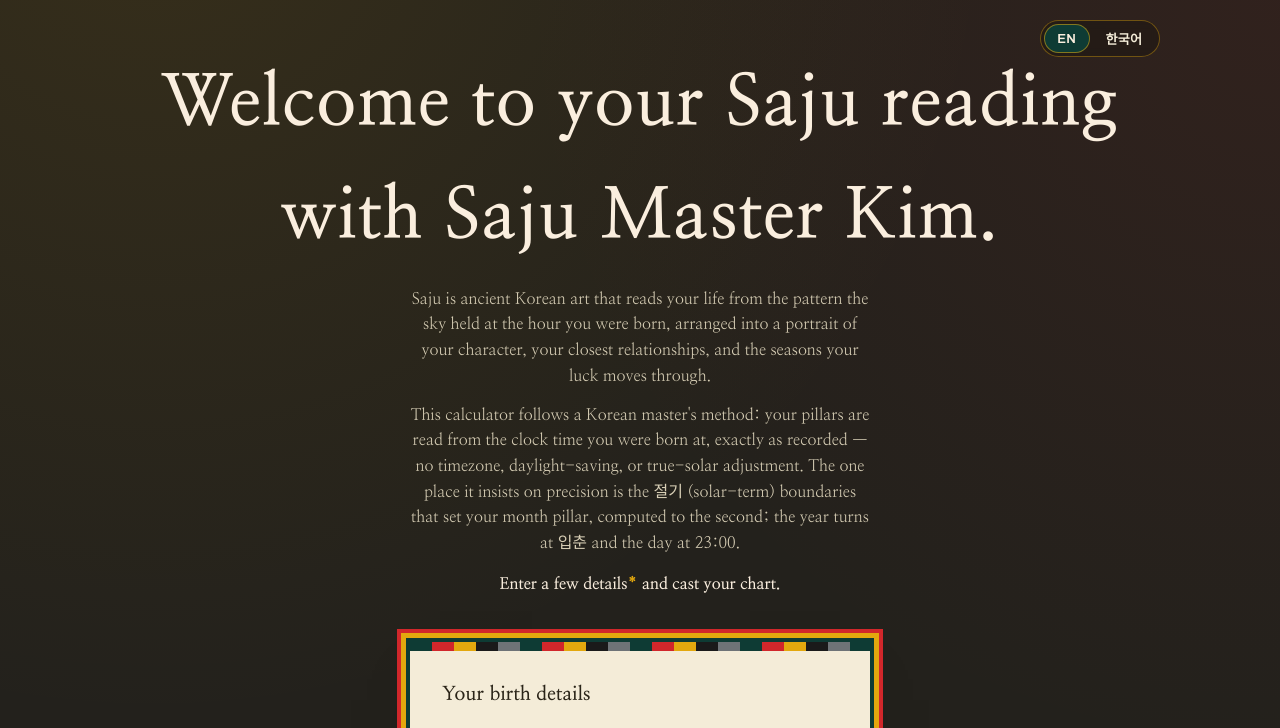
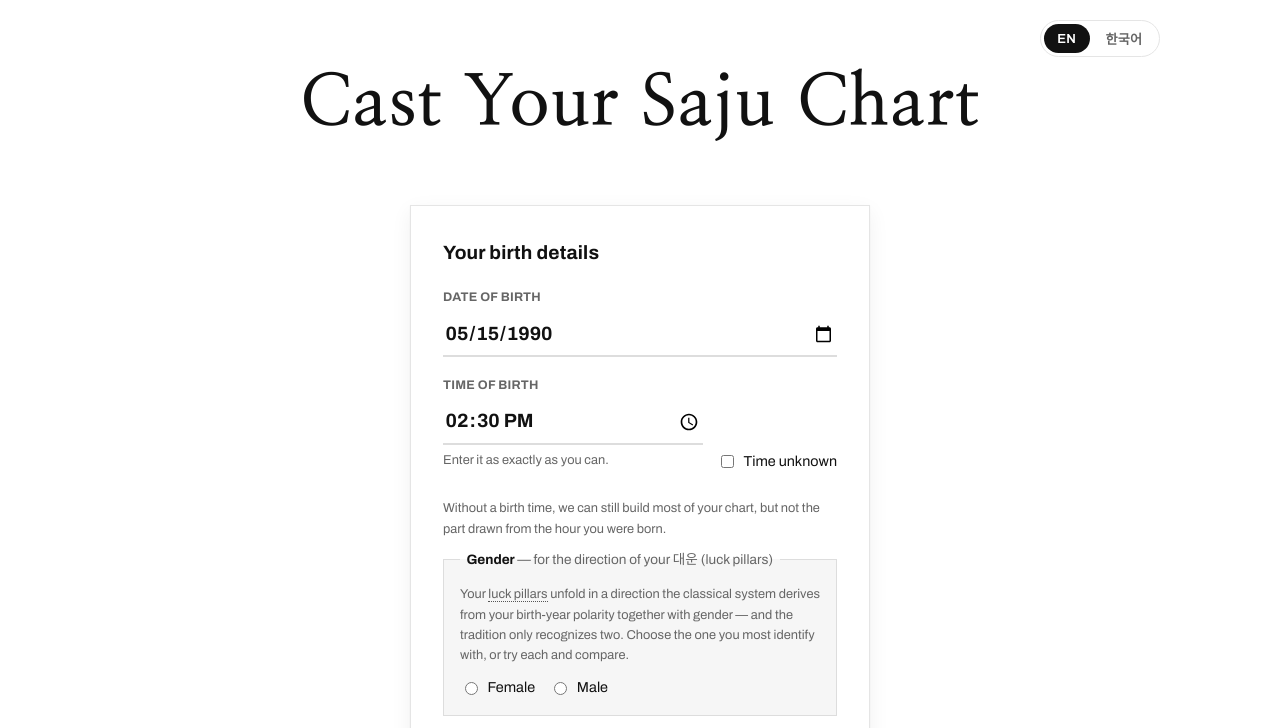
Before and after one commit to World-of-Simone/saju, a website built with Vite: page web/index.html in a window 1280 px wide. Shown: the top 728 px of the page. Built offline with nearby package versions, Linux system fonts and the light colour scheme; a web font is replaced by a local one.

Commit message:
Redesign web UI: clean black-on-white, minimal hero, serif/sans pairing
- Repoint theme to a monochrome white background with black text
- Strip the hero to a single "Cast Your Saju Chart" title (drop taglines,
  precision note, and CTA copy plus their i18n keys)
- Set the title and the Chinese characters in Nanum Myeongjo serif; move
  every other level (headings, body, labels) to the Archivo sans
- Fix the Five Elements bars: the fill span was display:inline so its
  width/height collapsed to 0; make it a block so the colors show

Co-Authored-By: Claude Opus 4 <noreply@anthropic.com>

```diff
--- a/web/index.html
+++ b/web/index.html
@@ -19,20 +19,7 @@
         <button type="button" class="lang-btn" data-lang="ko">한국어</button>
       </div>
       <header class="hero">
-        <h1 data-i18n="hero_title">Welcome to your Saju reading with Saju Master Kim.</h1>
-        <p class="tagline" data-i18n="hero_tagline">
-          Saju is ancient Korean art that reads your life from the pattern the sky held at
-          the hour you were born, arranged into a portrait of your character, your closest
-          relationships, and the seasons your luck moves through.
-        </p>
-        <p id="accuracy-note" class="tagline" data-i18n="hero_precision">
-          This calculator follows a Korean master's method: your pillars are read from the
-          clock time you were born at, exactly as recorded — no timezone, daylight-saving, or
-          true-solar adjustment. The one place it insists on precision is the 절기 (solar-term)
-          boundaries that set your month pillar, computed to the second; the year turns at 입춘
-          and the day at 23:00.
-        </p>
-        <p class="lead-cta" data-i18n-html="hero_cta">Enter a few details<a href="#accuracy-note" class="asterisk">*</a> and cast your chart.</p>
+        <h1 data-i18n="hero_title">Cast Your Saju Chart</h1>
       </header>
 
       <main class="layout">
--- a/web/main.ts
+++ b/web/main.ts
@@ -46,13 +46,7 @@ const polName = (p: "yang" | "yin") => POLARITY_LABEL[lang][p];
 /** Static page copy (index.html), filled in by data-i18n attributes. */
 const STATIC: Record<Lang, Record<string, string>> = {
   en: {
-    hero_title: "Welcome to your Saju reading with Saju Master Kim.",
-    hero_tagline:
-      "Saju is ancient Korean art that reads your life from the pattern the sky held at the hour you were born, arranged into a portrait of your character, your closest relationships, and the seasons your luck moves through.",
-    hero_precision:
-      "This calculator follows a Korean master's method: your pillars are read from the clock time you were born at, exactly as recorded — no timezone, daylight-saving, or true-solar adjustment. The one place it insists on precision is the 절기 (solar-term) boundaries that set your month pillar, computed to the second; the year turns at 입춘 and the day at 23:00.",
-    hero_cta:
-      'Enter a few details<a href="#accuracy-note" class="asterisk">*</a> and cast your chart.',
+    hero_title: "Cast Your Saju Chart",
     form_title: "Your birth details",
     f_date: "Date of birth",
     f_time: "Time of birth",
@@ -75,13 +69,7 @@ const STATIC: Record<Lang, Record<string, string>> = {
       'City data © <a href="https://www.geonames.org/" target="_blank" rel="noopener noreferrer">GeoNames</a>, licensed under CC BY 4.0.',
   },
   ko: {
-    hero_title: "김선생님과 함께하는 사주 풀이에 오신 것을 환영합니다.",
-    hero_tagline:
-      "사주는 당신이 태어난 시각에 하늘이 품고 있던 무늬로부터 삶을 읽어내는 한국의 오래된 예술로, 당신의 성품과 가장 가까운 관계들, 그리고 운이 흐르는 계절들을 하나의 초상으로 그려냅니다.",
-    hero_precision:
-      "이 계산기는 한국 선생님의 방식을 따릅니다: 기둥은 기록된 출생 시각을 있는 그대로 읽으며, 시간대·일광절약·진태양시 보정을 적용하지 않습니다. 정밀함을 고집하는 단 한 곳은 월주를 정하는 절기 경계로, 초 단위까지 계산됩니다. 해는 입춘에, 날은 23시에 바뀝니다.",
-    hero_cta:
-      '몇 가지 정보<a href="#accuracy-note" class="asterisk">*</a>를 입력하고 사주를 뽑아 보세요.',
+    hero_title: "사주 뽑기",
     form_title: "출생 정보",
     f_date: "생년월일",
     f_time: "태어난 시각",
--- a/web/style.css
+++ b/web/style.css
@@ -1,35 +1,39 @@
 :root {
-  /* Dancheong ground & surfaces */
-  --canvas: #23211c;        /* dark backdrop the whole page sits on */
-  --ink: #2a2418;           /* body ink on paper */
-  --ink-soft: #6f6444;      /* muted label ink */
-  --paper: #f4ecd8;         /* primary card surface */
-  --paper-2: #efe6ce;       /* inset / secondary surface */
-  --paper-hi: #faeede;      /* self-wash highlight */
-  --line: #d3c39c;          /* rules on paper */
-  --line-soft: #cbb58a;     /* hairline dividers */
+  /* Clean light theme — white surfaces, black ink */
+  --canvas: #ffffff;        /* page background */
+  --ink: #111111;           /* body text (black) */
+  --ink-soft: #666666;      /* muted label ink */
+  --paper: #ffffff;         /* primary card surface */
+  --paper-2: #f6f6f6;       /* inset / secondary surface */
+  --paper-hi: #ffffff;      /* highlight surface */
+  --line: #e5e5e5;          /* borders */
+  --line-soft: #dddddd;     /* hairline dividers */
 
-  /* Dancheong obangsaek accents */
-  --green: #0e3b34;         /* deep pillar green (primary chrome) */
-  --accent: #d1272b;        /* seal red */
-  --accent-soft: #b33427;
-  --gold: #e3a80e;
-  --gold-deep: #c98f14;
+  /* Monochrome chrome (buttons, headings, seals, tooltips) */
+  --green: #1a1a1a;         /* primary chrome */
+  --accent: #1a1a1a;        /* emphasis */
+  --accent-soft: #555555;
+  --gold: #999999;          /* subtle marker */
+  --gold-deep: #bbbbbb;
   --black: #1a1a1a;
 
-  --shadow: 0 1px 2px rgba(20, 18, 12, 0.08), 0 10px 30px rgba(20, 18, 12, 0.14);
+  --shadow: 0 1px 2px rgba(0, 0, 0, 0.04), 0 6px 20px rgba(0, 0, 0, 0.06);
 
-  /* Five-element palette (오행) — Dancheong-tuned. */
+  /* Five-element palette (오행) — kept so the characters & bars stay color-coded. */
   --wood: #147a6a;
   --fire: #d1272b;
   --earth: #c98f14;
   --metal: #6e7377;
   --water: #0f4c81;
 
-  /* Type system */
-  --font-serif: "Nanum Myeongjo", "Noto Serif KR", serif;
-  --font-display: "Song Myung", "Nanum Myeongjo", serif;
+  /* Type system
+     Title stays a serif (Nanum Myeongjo, chosen); the Chinese characters keep a
+     serif so they render properly; every other level is a clean sans (Archivo). */
   --font-sans: "Archivo", system-ui, -apple-system, sans-serif;
+  --font-title: "Nanum Myeongjo", "Noto Serif KR", serif;
+  --font-cjk: "Nanum Myeongjo", "Noto Serif KR", serif;
+  --font-serif: var(--font-sans); /* body/UI text → sans */
+  --font-display: var(--font-sans); /* headings → sans */
   --font-mono: "Space Mono", ui-monospace, monospace;
 }
 
@@ -39,10 +43,7 @@ body {
   margin: 0;
   font-family: var(--font-serif);
   color: var(--ink);
-  background:
-    radial-gradient(circle at 12% -8%, rgba(227, 168, 14, 0.10), transparent 42%),
-    radial-gradient(circle at 100% 0%, rgba(209, 39, 43, 0.08), transparent 38%),
-    var(--canvas);
+  background: var(--canvas);
   line-height: 1.6;
 }
 
@@ -56,10 +57,9 @@ body {
   display: inline-flex;
   gap: 2px;
   padding: 3px;
-  border: 1px solid rgba(227, 168, 14, 0.4);
+  border: 1px solid var(--line);
   border-radius: 999px;
-  background: rgba(20, 18, 12, 0.35);
-  backdrop-filter: blur(4px);
+  background: #fff;
   z-index: 5;
 }
 .lang-btn {
@@ -71,25 +71,24 @@ body {
   border: 0;
   border-radius: 999px;
   background: transparent;
-  color: var(--paper);
+  color: var(--ink-soft);
   cursor: pointer;
   transition: background 0.15s ease, color 0.15s ease;
 }
-.lang-btn:hover { color: var(--paper-hi); }
+.lang-btn:hover { color: var(--ink); }
 .lang-btn.active {
-  background: var(--green);
-  color: var(--paper-hi);
-  box-shadow: inset 0 0 0 1px rgba(227, 168, 14, 0.55);
+  background: var(--ink);
+  color: #fff;
 }
 
-/* ---- Hero (sits on the dark canvas → light ink) ---- */
-.hero { text-align: center; margin-bottom: 2.75rem; color: var(--paper); }
+/* ---- Hero (clean white → black ink) ---- */
+.hero { text-align: center; margin-bottom: 2.75rem; color: var(--ink); }
 .hero h1 {
-  font-family: var(--font-display);
+  font-family: var(--font-title);
   font-size: clamp(2.8rem, 6.5vw, 4.4rem);
   margin: 0;
   letter-spacing: 0.02em;
-  color: var(--paper-hi);
+  color: var(--ink);
 }
 .hero-en {
   display: inline-block;
@@ -107,10 +106,10 @@ body {
   color: var(--gold);
   margin: 1.1rem auto 0;
 }
-.tagline { max-width: 54ch; margin: 0.85rem auto 0; color: #d8cfb6; }
-.tagline strong { color: var(--gold); }
-.lead-cta { max-width: 46ch; margin: 1rem auto 0; font-weight: 700; color: var(--paper-hi); }
-.asterisk { color: var(--gold); text-decoration: none; }
+.tagline { max-width: 54ch; margin: 0.85rem auto 0; color: var(--ink-soft); }
+.tagline strong { color: var(--ink); }
+.lead-cta { max-width: 46ch; margin: 1rem auto 0; font-weight: 700; color: var(--ink); }
+.asterisk { color: var(--ink); text-decoration: underline; }
 .asterisk:hover { text-decoration: underline; }
 .philosophy {
   font-size: 0.9rem;
@@ -129,36 +128,16 @@ body {
   .layout { grid-template-columns: 1fr; }
 }
 
-/* ---- Dancheong panel frame (cards & result sections) ---- */
+/* ---- Clean panel frame (cards & result sections) ---- */
 .card,
 .result-section {
   position: relative;
   background: var(--paper);
-  border: none;
+  border: 1px solid var(--line);
   border-radius: 0;
-  padding: 2.4rem 2rem 2rem;
+  padding: 2rem;
   overflow: hidden;
-  box-shadow:
-    0 0 0 4px var(--green),
-    0 0 0 9px var(--gold),
-    0 0 0 13px var(--accent),
-    0 28px 60px -30px rgba(0, 0, 0, 0.65);
-}
-/* obangsaek register stripe across the top of every panel */
-.card::before,
-.result-section::before {
-  content: "";
-  position: absolute;
-  top: 0; left: 0; right: 0;
-  height: 9px;
-  background: repeating-linear-gradient(
-    90deg,
-    var(--green) 0 22px,
-    var(--accent) 22px 44px,
-    var(--gold) 44px 66px,
-    var(--black) 66px 88px,
-    var(--metal) 88px 110px
-  );
+  box-shadow: var(--shadow);
 }
 .card h2 { margin: 0 0 1.25rem; font-size: 1.2rem; font-family: var(--font-display); letter-spacing: 0.01em; }
 
@@ -215,7 +194,7 @@ input:focus { outline: none; border-bottom-color: var(--accent); }
   display: inline-grid;
   place-items: center;
   width: 1.9rem; height: 1.9rem;
-  font-family: var(--font-serif);
+  font-family: var(--font-cjk);
   font-size: 1rem; font-weight: 800;
   color: var(--paper-hi);
   background: var(--accent);
@@ -275,7 +254,7 @@ input:focus { outline: none; border-bottom-color: var(--accent); }
 }
 .pillar-head .badge { display: block; font-size: 0.6rem; color: var(--gold); font-weight: 700; margin-top: 2px; }
 .char { padding: 0.65rem 0.25rem; }
-.char .hanja { font-family: var(--font-serif); font-weight: 800; font-size: 2.6rem; line-height: 1; display: block; }
+.char .hanja { font-family: var(--font-cjk); font-weight: 800; font-size: 2.6rem; line-height: 1; display: block; }
 .char .reading { font-family: var(--font-sans); font-size: 0.74rem; color: var(--ink-soft); margin-top: 0.3rem; }
 .char .tengod { font-family: var(--font-sans); font-size: 0.72rem; color: var(--accent-soft); margin-top: 0.2rem; min-height: 1em; }
 .char.stem { border-bottom: 1px dashed var(--line-soft); }
@@ -306,7 +285,7 @@ input:focus { outline: none; border-bottom-color: var(--accent); }
 .el-bars { display: flex; flex-direction: column; gap: 0.55rem; }
 .el-bar { display: grid; grid-template-columns: 5.5rem 1fr 2.5rem; align-items: center; gap: 0.6rem; font-size: 0.88rem; }
 .el-bar .track { background: var(--paper-2); border: 1px solid var(--line-soft); border-radius: 0; height: 0.9rem; overflow: hidden; }
-.el-bar .fill { height: 100%; border-radius: 0; }
+.el-bar .fill { display: block; height: 100%; border-radius: 0; }
 .el-bar .lab { font-family: var(--font-sans); font-size: 0.8rem; }
 .el-note { font-size: 0.85rem; color: var(--ink-soft); margin-top: 0.85rem; }
 .el-note b { color: var(--ink); }
@@ -318,7 +297,7 @@ input:focus { outline: none; border-bottom-color: var(--accent); }
 .daeun-track { display: flex; gap: 0.5rem; overflow-x: auto; padding-bottom: 0.4rem; }
 .daeun-cell { flex: 0 0 auto; min-width: 3.6rem; text-align: center; border: 1px solid var(--line-soft); border-radius: 0; padding: 0.55rem 0.35rem; background: var(--paper); }
 .daeun-cell .age { font-family: var(--font-mono); font-size: 0.7rem; color: var(--ink-soft); }
-.daeun-cell .gz { font-family: var(--font-serif); font-weight: 800; font-size: 1.45rem; line-height: 1.1; }
+.daeun-cell .gz { font-family: var(--font-cjk); font-weight: 800; font-size: 1.45rem; line-height: 1.1; }
 .daeun-cell .rd { font-family: var(--font-sans); font-size: 0.64rem; color: var(--ink-soft); }
 .inclusivity { font-size: 0.82rem; color: var(--ink-soft); background: var(--paper-2); border-radius: 0; border-left: 3px solid var(--gold); padding: 0.65rem 0.85rem; margin-top: 0.5rem; }
 
@@ -402,6 +381,6 @@ input:focus { outline: none; border-bottom-color: var(--accent); }
 .tooltip .tt-title { font-weight: 700; margin-bottom: 0.25rem; }
 .tooltip .tt-title .tt-ko { color: var(--gold); font-weight: 500; margin-left: 0.35rem; }
 
-/* ---- Footer (sits on the dark canvas → light ink) ---- */
-.footer { text-align: center; margin-top: 3.5rem; font-size: 0.95rem; color: #b7ad92; line-height: 1.7; }
-.footer a { color: var(--gold); }
+/* ---- Footer (clean white → muted ink) ---- */
+.footer { text-align: center; margin-top: 3.5rem; font-size: 0.95rem; color: var(--ink-soft); line-height: 1.7; }
+.footer a { color: var(--ink); }
```
